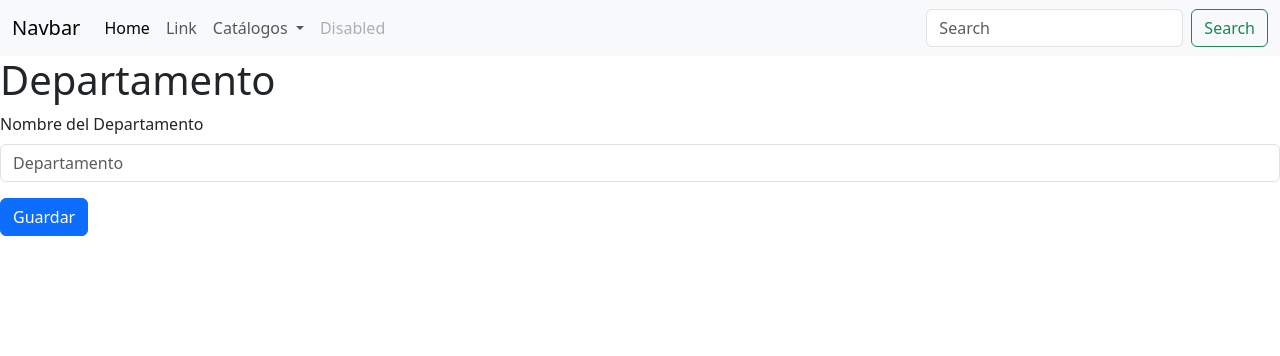
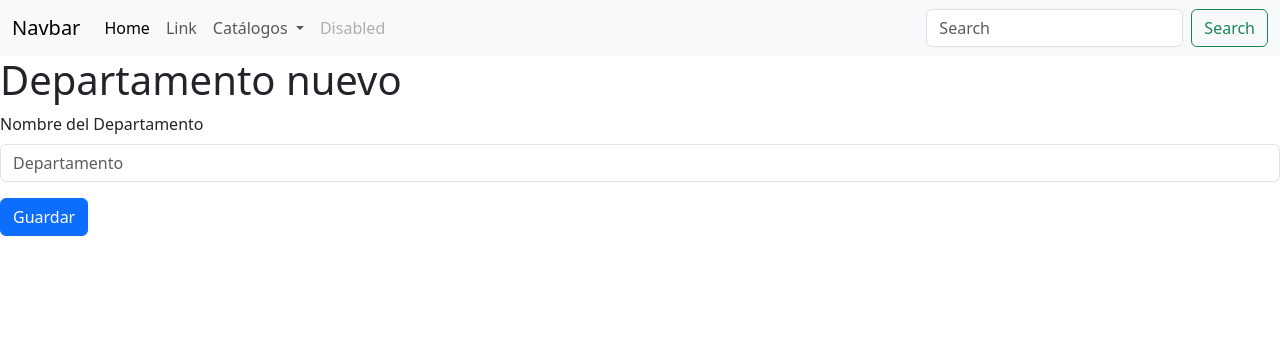
Before and after one commit to miguelesc14/taqueria, a PHP site: page /admin/departamento.php?action=new in a window 1280 px wide. Shown: the top 356 px of the page. Run offline with PHP 8.4, Linux system fonts and the light colour scheme.

Commit message:
Commit 6

```diff
--- a/admin/views/departamento/form.php
+++ b/admin/views/departamento/form.php
@@ -1,4 +1,4 @@
-<h1>Departamento</h1>
+<h1><?php echo isset($data[0]['departamento'])?"Departamento editar":'Departamento nuevo';?></h1>
 <form method="POST" action="departamento.php?action=<?php echo $accion; ?>">
     <div class="mb-3">
         <label  class="form-label">Nombre del Departamento</label>
@@ -7,7 +7,7 @@
     <div class="mb-3">
         <?php
         if($accion=='edit'): ?>
-        <input type="hidden" name="data[id_departamento]" value="<?php echo isset($data[0]['departamento'])?$data[0]['departamento']:'';?>"
+        <input type="hidden" name="data[id_departamento]" value="<?php echo isset($data[0]['departamento'])?$data[0]['id_departamento']:'';?>">
 
         <?php endif;?>
 
```
